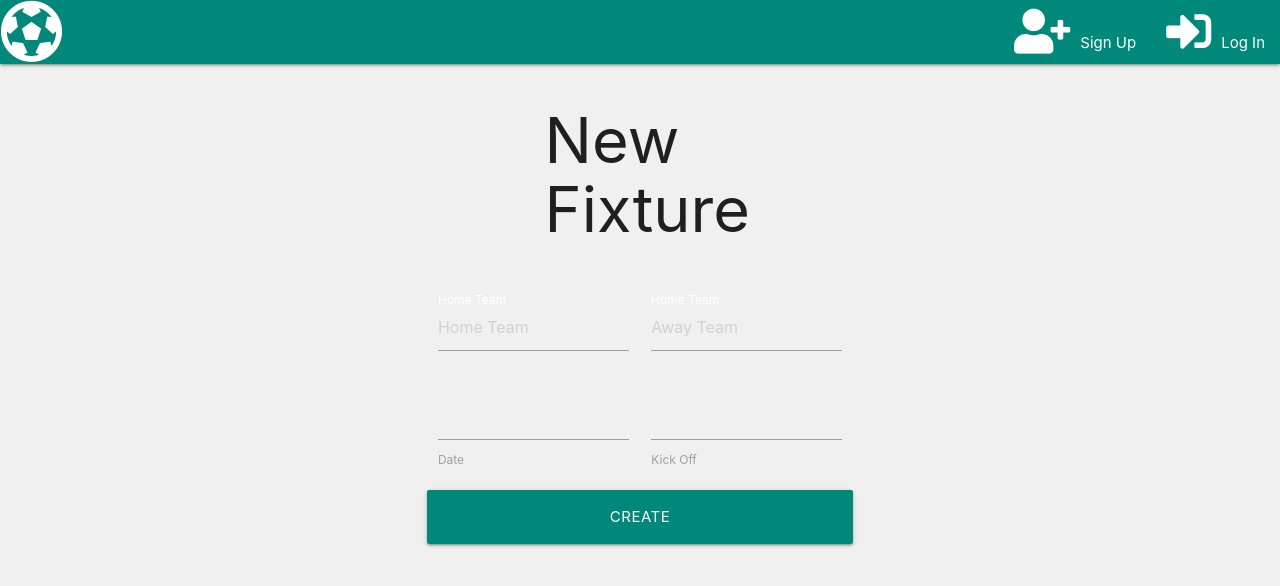
After one commit to TwoBitCliff/Football-Manager-App, a Flask app: page /add_fixture in a window 1280 px wide. The commit adds this page. Shown: the top 586 px of the page. Run offline with Flask 2, Linux system fonts and the light colour scheme; data that the repository does not hold is empty; some libraries are stand-ins or nearby versions.

Commit message:
Added create_fixture functionality

```diff
--- a/app.py
+++ b/app.py
@@ -133,6 +133,25 @@ def logout():
     return redirect(url_for("log_in"))
 
 
+@app.route("/add_fixture", methods=["GET", "POST"])
+def add_fixture():
+    if request.method == "POST":
+        fixture = {
+            "home_team": request.form.get("home_team"),
+            "away_team": request.form.get("away_team"),
+            "date": request.form.get("date"),
+            "kick_off": request.form.get("kick_off"),
+            "home_goals": "null",
+            "away_goals": "null",
+            "created_by": session["user"]
+        }
+        mongo.db.fixtures.insert_one(fixture)
+        flash("Fixture Successfully Added")
+        return redirect(url_for("get_fixtures"))
+    fixture = mongo.db.fixtures.find()
+    return render_template("add_fixture.html", fixture=fixture)
+
+
 @app.route("/add_player", methods=["GET", "POST"])
 def add_player():
     if request.method == "POST":
--- /dev/null
+++ b/templates/add_fixture.html
@@ -0,0 +1,40 @@
+{% extends 'base.html' %}
+{% block content %}
+<div class="row">
+    <div class="col m2 offset-m5">
+        <h1>New Fixture</h1>
+    </div>
+</div>
+
+
+<div class="row m4 offset-m4">
+    <form class="col m4 offset-m4 s12" method="POST" action="{{ url_for('add_fixture') }}">
+        <div class="row">
+            <div class="input-field col s6">
+                <input placeholder="Home Team" name="home_team" id="home_team" type="text" class="validate">
+                <label for="home_team">Home Team</label>
+            </div>
+            <div class="input-field col s6">
+                <input placeholder="Away Team" name="away_team" id="away_team" type="text" class="validate">
+                <label for="away_team">Home Team</label>
+            </div>
+        </div>
+        <div class="row">
+            <div class="col m6">
+                <input id="date" name="date" type="text" class="datepicker validate" required>
+                <label for="date">Date</label>
+            </div>
+            <div class="col m6">
+                <input id="kick_off" name="kick_off" type="text" class="timepicker validate" required>
+                <label for="kick_off">Kick Off</label>
+            </div>
+        </div>
+        <div class="row">
+            <button type="submit" class="col s12 btn-large teal darken-1">
+                Create
+            </button>
+        </div>
+    </form>
+</div>
+
+{% endblock %}
--- a/templates/fixtures.html
+++ b/templates/fixtures.html
@@ -63,5 +63,4 @@
 </table>
 
 
-
 {% endblock %}
```
